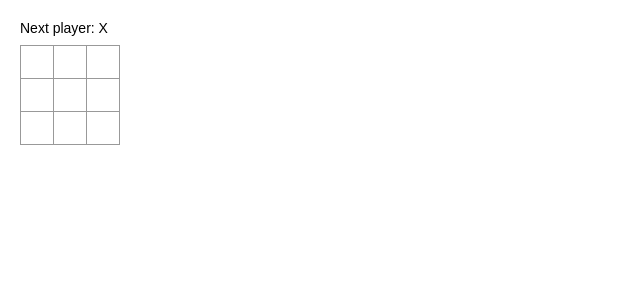
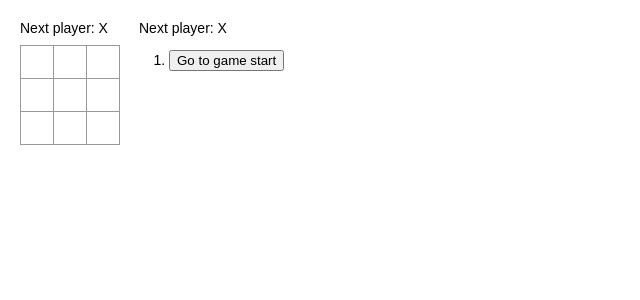
Before and after one commit to ekusiadadus/react-tutorial-typescript, a React (Create React App) app: page / in a window 1280 px wide. Shown: the top 300 px of the page, without its empty margins (0-640 px from the left). Built offline with nearby package versions, Linux system fonts and the light colour scheme.

Commit message:
各手番に戻れるようにする

```diff
--- a/src/index.tsx
+++ b/src/index.tsx
@@ -169,20 +169,50 @@ const Game: React.FC = () => {
     ]));
     setStepNumber(newHistory.length);
     setXIsNext(!xIsNext);
+  };
+
+  const jumpTo = (step: number): void => {
+    setStepNumber(step);
+    setXIsNext((step % 2) === 0)
+  };
+
+
+  const current = history[stepNumber];
+  const winner = calculateWinner(current.squares);
+
+  const moves = history.map((step, move) => {
+    const desc = move ?
+      'Go to move #' + move :
+      'Go to game start';
+    return (
+      <li key={move}>
+        <button onClick={() => jumpTo(move)}>{desc}</button>
+      </li>
+    );
+  });
+
+  let status;
+  if (winner) {
+    status = "Winner: " + winner;
+  } else {
+    status = "Next player: " + (xIsNext ? "X" : "O");
   }
-  const current = history[stepNumber];
+
   return (
     <div className="game">
       <div className="game-board">
-        <Board squares={current.squares} onClick={i => handleClick(i)}/>
+        <Board
+          squares={current.squares}
+          onClick={i => handleClick(i)}
+        />
       </div>
       <div className="game-info">
-        <div>{/* status */}</div>
-        <ol>{/* TODO */}</ol>
+        <div>{status}</div>
+        <ol>{moves}</ol>
       </div>
     </div>
-  )
-}
+  );
+};
 
 // ========================================
 
```
